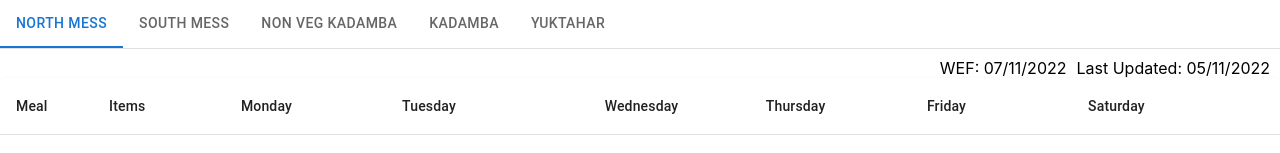
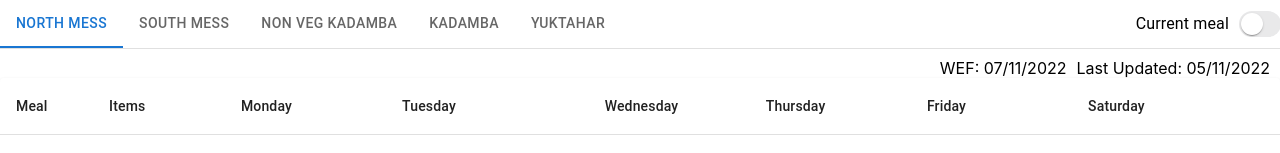
Before and after one commit to vjspranav/IIITMessMenu, a React (Create React App) app: page / in a window 1280 px wide. Shown: the top 153 px of the page. Built offline with nearby package versions, Linux system fonts and the light colour scheme.

Commit message:
Add support for showing only current meal

```diff
--- a/src/App.js
+++ b/src/App.js
@@ -12,8 +12,11 @@ import Kadamba from "./menus/kadamba.json";
 import Yuktahar from "./menus/yuktahar.json";
 
 import MyTable from "./components/MyTable";
+import CurrentMeal from "./components/currentMealTable";
 
 import ReactGA from "react-ga4";
+import FormControlLabel from "@mui/material/FormControlLabel";
+import IOSSwitch from "./components/IOSSwitch";
 
 function App() {
   const TRACKING_ID = "G-MDDETF26DX";
@@ -24,13 +27,13 @@ function App() {
 const messFiles = [
   NorthMess, // North Mess
   SouthMess, // South Mess
-  Kadamba, // Non Veg Kadamba
+  null, // Non Veg Kadamba
   Kadamba, // Kadamba
   Yuktahar, // Yuktahar
 ];
 
 function TabPanel(props) {
-  const { value, index, ...other } = props;
+  const { value, index, mealMenu, ...other } = props;
 
   return (
     <div
@@ -40,7 +43,13 @@ function TabPanel(props) {
       aria-labelledby={`simple-tab-${index}`}
       {...other}
     >
+      {messFiles[index] ? (
         <MyTable menu={messFiles[index]} />
+      ) : (
+        <Box sx={{ p: 3 }}>
+          <h1>Coming Soon!</h1>
+        </Box>
+      )}
     </div>
   );
 }
@@ -68,6 +77,7 @@ const useStyles = makeStyles({
 
 function BasicTabs() {
   const [value, setValue] = React.useState(0);
+  const [mealMenu, setMealMenu] = React.useState(false);
 
   const classes = useStyles();
 
@@ -76,8 +86,26 @@ function BasicTabs() {
   };
 
   return (
-    <Box sx={{ width: "100vw", height: "10vh" }}>
-      <Box sx={{ width: "100vw", borderBottom: 1, borderColor: "divider" }}>
+    <Box
+      sx={{
+        width: "100vw",
+        height: "100vh",
+      }}
+    >
+      <Box
+        sx={{
+          borderBottom: 1,
+          borderColor: "divider",
+        }}
+      >
+        <Box
+          sx={{
+            display: "flex",
+            flexDirection: "row", // Change the flexDirection to "row" to make them appear in the same line
+            alignItems: "center", // Align items vertically in the center
+          }}
+        >
+          {!mealMenu && (
             <Tabs
               value={value}
               onChange={handleChange}
@@ -85,37 +113,61 @@ function BasicTabs() {
               aria-label="basic tabs example"
               variant="scrollable"
               allowScrollButtonsMobile
-          sx={{ width: "100%" }}
+              sx={{ flex: 1 }} // Allow the Tabs component to take available space
             >
               <Tab label="North Mess" {...a11yProps(0)} />
               <Tab label="South Mess" {...a11yProps(1)} />
               <Tab label="Non Veg Kadamba" {...a11yProps(2)} />
               <Tab label="Kadamba" {...a11yProps(3)} />
-          <Tab label="Yuktahar" {...a11yProps(4)} />{" "}
+              <Tab label="Yuktahar" {...a11yProps(4)} />
             </Tabs>
+          )}
+          <FormControlLabel
+            control={
+              <IOSSwitch
+                checked={mealMenu}
+                onChange={() => setMealMenu(!mealMenu)}
+                inputProps={{ "aria-label": "controlled" }}
+                sx={{ marginLeft: "10px", marginRight: "10px" }}
+              />
+            }
+            label="Current meal"
+            labelPlacement="start"
+          />
+        </Box>
+
         {/* Print Last updated date to right */}
         <div style={{ float: "right", marginRight: "10px", marginTop: "10px" }}>
-          Last Updated: {messFiles[value].lastUpdated}
+          Last Updated: {messFiles[value]?.lastUpdated}
         </div>
         {/* Print wef date to right */}
         <div style={{ float: "right", marginRight: "10px", marginTop: "10px" }}>
-          WEF: {messFiles[value].wef}
+          WEF: {messFiles[value]?.wef}
         </div>
       </Box>
-      <TabPanel value={value} index={0}></TabPanel>
-      <TabPanel value={value} index={1}>
+
+      {mealMenu ? (
+        <CurrentMeal meal={messFiles} />
+      ) : (
+        <div>
+          <TabPanel mealMenu={mealMenu} value={value} index={0}></TabPanel>
+          <TabPanel mealMenu={mealMenu} value={value} index={1}>
             Item Two
           </TabPanel>
-      <TabPanel value={value} index={2}>
+          <TabPanel mealMenu={mealMenu} value={value} index={2}>
             Item Three
           </TabPanel>
-      <TabPanel value={value} index={3}>
+          <TabPanel mealMenu={mealMenu} value={value} index={3}>
             Item Four
           </TabPanel>
-      <TabPanel value={value} index={4}>
+          <TabPanel mealMenu={mealMenu} value={value} index={4}>
             Item Five
           </TabPanel>
+        </div>
+      )}
+
       {/* Add additional info if any right below the table */}
+      {messFiles[value] && (
         <div>
           <div style={{ float: "left", marginLeft: "10px", marginTop: "10px" }}>
             <b>Additional Info:</b>
@@ -126,6 +178,7 @@ function BasicTabs() {
             </ul>
           </div>
         </div>
+      )}
       {/* Add copyright and source at the bottom */}
       <div
         style={{
--- /dev/null
+++ b/src/components/IOSSwitch.js
@@ -0,0 +1,56 @@
+import * as React from 'react';
+import { styled } from '@mui/material/styles';
+import Switch from '@mui/material/Switch';
+
+const IOSSwitch = styled((props) => (
+    <Switch focusVisibleClassName=".Mui-focusVisible" disableRipple {...props} />
+  ))(({ theme }) => ({
+    width: 42,
+    height: 26,
+    padding: 0,
+    '& .MuiSwitch-switchBase': {
+      padding: 0,
+      margin: 2,
+      transitionDuration: '300ms',
+      '&.Mui-checked': {
+        transform: 'translateX(16px)',
+        color: '#fff',
+        '& + .MuiSwitch-track': {
+          backgroundColor: theme.palette.mode === 'dark' ? '#2ECA45' : '#65C466',
+          opacity: 1,
+          border: 0,
+        },
+        '&.Mui-disabled + .MuiSwitch-track': {
+          opacity: 0.5,
+        },
+      },
+      '&.Mui-focusVisible .MuiSwitch-thumb': {
+        color: '#33cf4d',
+        border: '6px solid #fff',
+      },
+      '&.Mui-disabled .MuiSwitch-thumb': {
+        color:
+          theme.palette.mode === 'light'
+            ? theme.palette.grey[100]
+            : theme.palette.grey[600],
+      },
+      '&.Mui-disabled + .MuiSwitch-track': {
+        opacity: theme.palette.mode === 'light' ? 0.7 : 0.3,
+      },
+    },
+    '& .MuiSwitch-thumb': {
+      boxSizing: 'border-box',
+      width: 22,
+      height: 22,
+    },
+    '& .MuiSwitch-track': {
+      borderRadius: 26 / 2,
+      backgroundColor: theme.palette.mode === 'light' ? '#E9E9EA' : '#39393D',
+      opacity: 1,
+      transition: theme.transitions.create(['background-color'], {
+        duration: 500,
+      }),
+    },
+  }));
+
+  export default IOSSwitch;
--- /dev/null
+++ b/src/components/currentMealTable.js
@@ -0,0 +1,122 @@
+import { useState, useEffect } from "react";
+import {
+  Table,
+  TableBody,
+  TableCell,
+  TableContainer,
+  TableHead,
+  TableRow,
+  Paper,
+} from "@mui/material";
+
+const DAYS = [
+  "Sunday",
+  "Monday",
+  "Tuesday",
+  "Wednesday",
+  "Thursday",
+  "Friday",
+  "Saturday",
+];
+
+const NORTHMESS = 0;
+const SOUTHMESS = 1;
+const KADAMBA = 3;
+const YUKTAHAR = 4;
+
+const CurrentMeal = ({ meal }) => {
+  const [day, setDay] = useState("");
+  const [curMeal, setCurMeal] = useState("");
+  const [items, setItems] = useState([]);
+  const [maxItems, setMax] = useState(0);
+
+  useEffect(() => {
+    // Get today's day and time and decide day and meal
+    let today = new Date();
+    const day = DAYS[today.getDay()];
+    const time = today.getHours();
+    let tMeal = "Breakfast";
+    setDay(day);
+
+    console.log(time);
+
+    if (time < 10) {
+      tMeal = "Breakfast";
+    } else if (time < 15) {
+      tMeal = "Lunch";
+    } else if (time < 18) {
+      tMeal = "Snack";
+    } else if (time < 22) {
+      tMeal = "Dinner";
+    } else {
+      const nextDay = DAYS[(today.getDay() + 1) % 7];
+      tMeal = "Breakfast";
+      setDay(nextDay);
+      today = nextDay;
+    }
+
+    setCurMeal(tMeal);
+
+    let items = [
+      [], // North Mess
+      [], // South Mess
+      [], // Kadamba
+      [], // NULL
+      [], // Yuktahar
+    ];
+
+    // Populate items, meals[mess]["Days"][day][meal]
+    [NORTHMESS, SOUTHMESS, KADAMBA, YUKTAHAR].forEach((cMess) => {
+      console.log(cMess);
+      for (let item in meal[cMess]["Days"][day][tMeal]) {
+        items[cMess].push(meal[cMess]["Days"][day][tMeal][item]);
+      }
+      //   Remove empty items
+      items[cMess] = items[cMess].filter((item) => item !== "");
+
+      //   Set max items
+      if (items[cMess].length > maxItems) {
+        setMax(items[cMess].length);
+      }
+    });
+
+    setItems(items);
+    console.log(items);
+  }, [meal]);
+
+  console.log(day, meal, items);
+
+  return (
+    <div>
+      <h1>
+        {day} - {curMeal}
+      </h1>
+      {day && (
+        <TableContainer component={Paper}>
+          <Table>
+            <TableHead>
+              <TableRow>
+                <TableCell>North Mess</TableCell>
+                <TableCell>South Mess</TableCell>
+                <TableCell>Kadamba</TableCell>
+                <TableCell>Yuktahar</TableCell>
+              </TableRow>
+            </TableHead>
+            <TableBody>
+              {[...Array(maxItems)].map((_, index) => (
+                <TableRow key={index}>
+                  <TableCell>{items[NORTHMESS][index]}</TableCell>
+                  <TableCell>{items[SOUTHMESS][index]}</TableCell>
+                  <TableCell>{items[KADAMBA][index]}</TableCell>
+                  <TableCell>{items[YUKTAHAR][index]}</TableCell>
+                </TableRow>
+              ))}
+            </TableBody>
+          </Table>
+        </TableContainer>
+      )}
+    </div>
+  );
+};
+
+export default CurrentMeal;
--- a/src/index.js
+++ b/src/index.js
@@ -2,13 +2,19 @@ import React from 'react';
 import ReactDOM from 'react-dom';
 import './index.css';
 import App from './App';
+import { createTheme } from '@mui/material';
 import reportWebVitals from './reportWebVitals';
+import { ThemeProvider } from '@mui/styles';
+
+const theme = createTheme();
 
 ReactDOM.render(
   <React.StrictMode>
-    <App />
+    <ThemeProvider theme={theme}>
+      <App />
+    </ThemeProvider>
   </React.StrictMode>,
-  document.getElementById('root')
+  document.getElementById("root")
 );
 
 // If you want to start measuring performance in your app, pass a function
```
Also changed, not shown: 1 other file (tests, documents, lock files or other folders). Lines whose indentation alone changed are shown as unchanged.
